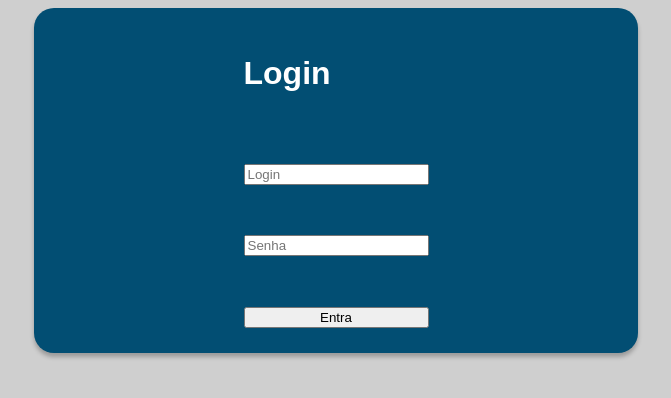
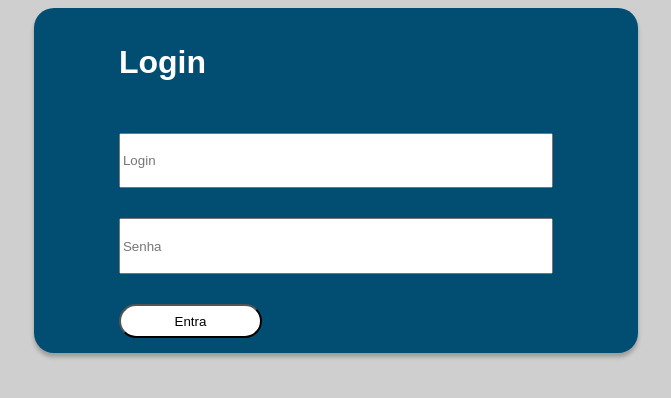
Before and after one commit to BRITOW1/Projeto_FLask, a Flask app: page / in a window 1280 px wide. Shown: the top 398 px of the page, without its empty margins (304-975 px from the left). Run offline with Flask 2, Linux system fonts and the light colour scheme.

Commit message:
Second Change on CSS

```diff
--- a/app.py
+++ b/app.py
@@ -6,7 +6,5 @@ app = Flask(__name__)
 def index():
     return render_template('loign.html')
 
-
-
 if __name__ == "__main__":
 	app.run()
--- a/static/css/style.css
+++ b/static/css/style.css
@@ -1,7 +1,6 @@
 body {
   display: flex;
   justify-content: center;
-
 
   font-family: "Montserrat", sans-serif;
   background: rgba(196, 196, 196, 0.8);
@@ -23,3 +22,17 @@ body {
 h1 {
   color: #fff;
 }
+
+input{
+  width: 426.13px;
+  height: 49.7px;
+}
+
+button {
+  width: 143px;
+  height: 34px;
+
+  background: #ffffff;
+  border-radius: 20px;
+  align-items: center;
+}
```
